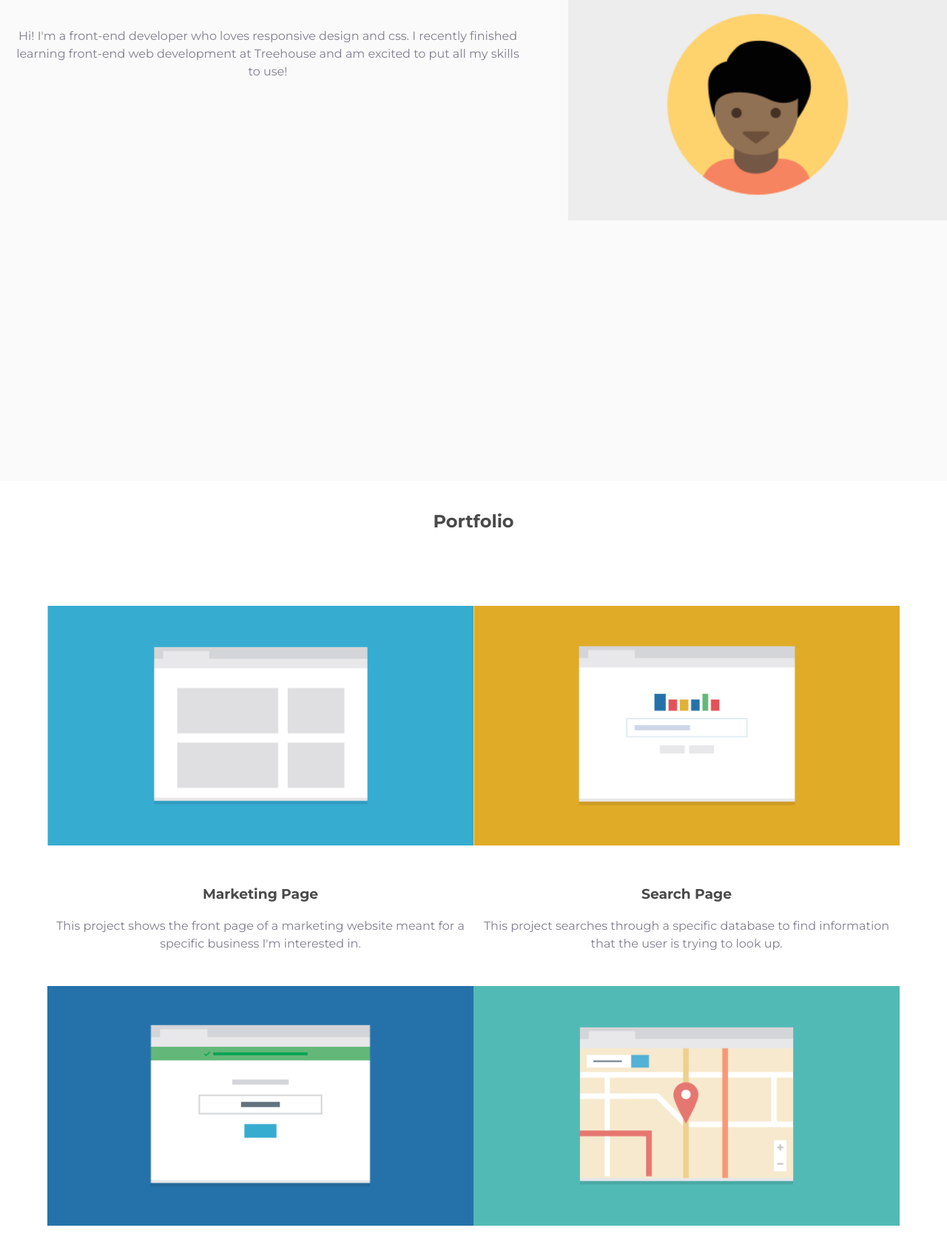
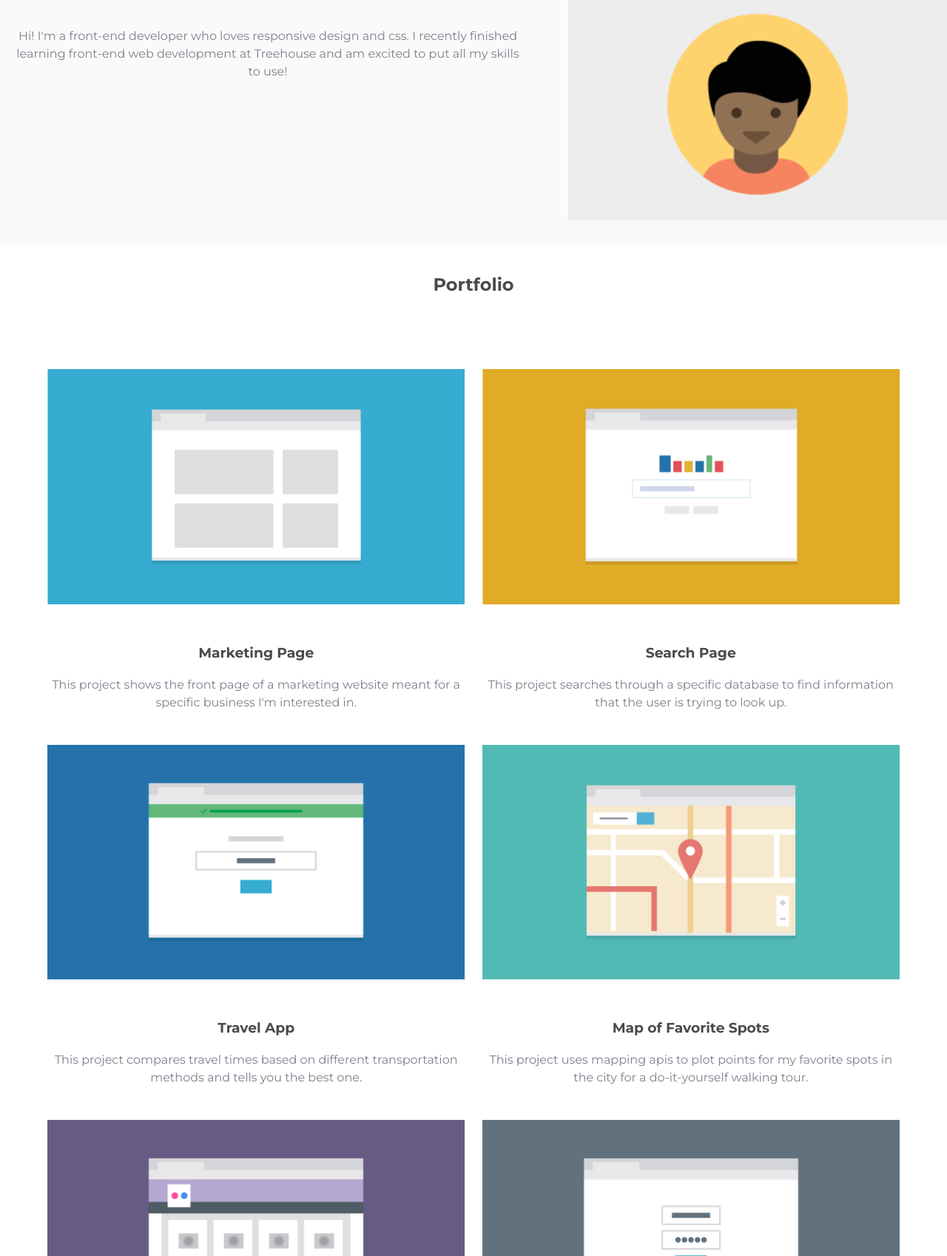
Before and after one commit to zvegh/techdegree-project-2, a plain HTML site: page responsive_layout_v3/index.html in a window 1280 px wide. Shown: the part 170-1868 px from the top of the page at 74% size. Drawn offline with Linux system fonts and the light colour scheme.

Commit message:
looks beter

```diff
--- a/responsive_layout_v3/css/style.css
+++ b/responsive_layout_v3/css/style.css
@@ -131,6 +131,7 @@ hr {
     text-align: center;
     box-sizing: border-box;
     margin: auto;
+    height: 60vh;
   }
 
   header nav {
@@ -161,44 +162,58 @@ hr {
     margin: 60px auto auto 15px;
   }
 
+  .projects {
+    margin-bottom: 0;
+    padding-bottom: 0;
+  }
+
   .wrapper {
     width: 90%;
     text-align: center;
-    margin: auto;
+    margin: 15px auto 15px auto;
     box-sizing: border-box;
     margin-top: 50px;
   }
 
+  .wrapper p {
+  }
+
   #project-1 {
     float: left;
-    width: 50%;
+    width: 49%;
     display: inline-block;
+    margin: auto;
   }
 
   #project-2 {
     float: right;
-    width: 50%;
+    width: 49%;
     display: inline-block;
+    margin: auto;
   }
 
   #project-3 {
     float: left;
-    width: 50%;
+    width: 49%;
+    margin: auto;
   }
 
   #project-4 {
     float: right;
-    width: 50%;
+    width: 49%;
+    margin: auto;
   }
 
   #project-5 {
     float: left;
-    width: 50%;
+    width: 49%;
+    margin: auto;
   }
 
   #project-6 {
     float: right;
-    width: 50%;
+    width: 49%;
+    margin: auto;
   }
 
   .footer-name {
```
